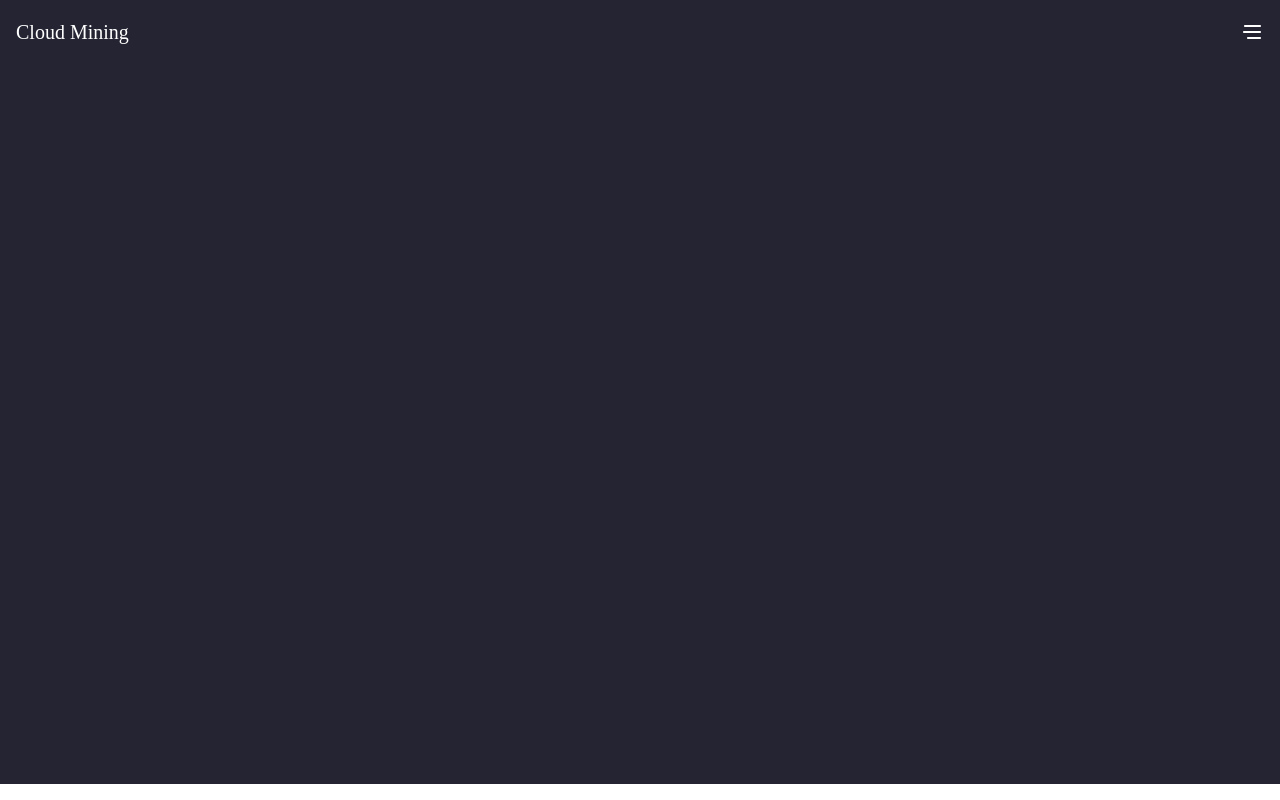
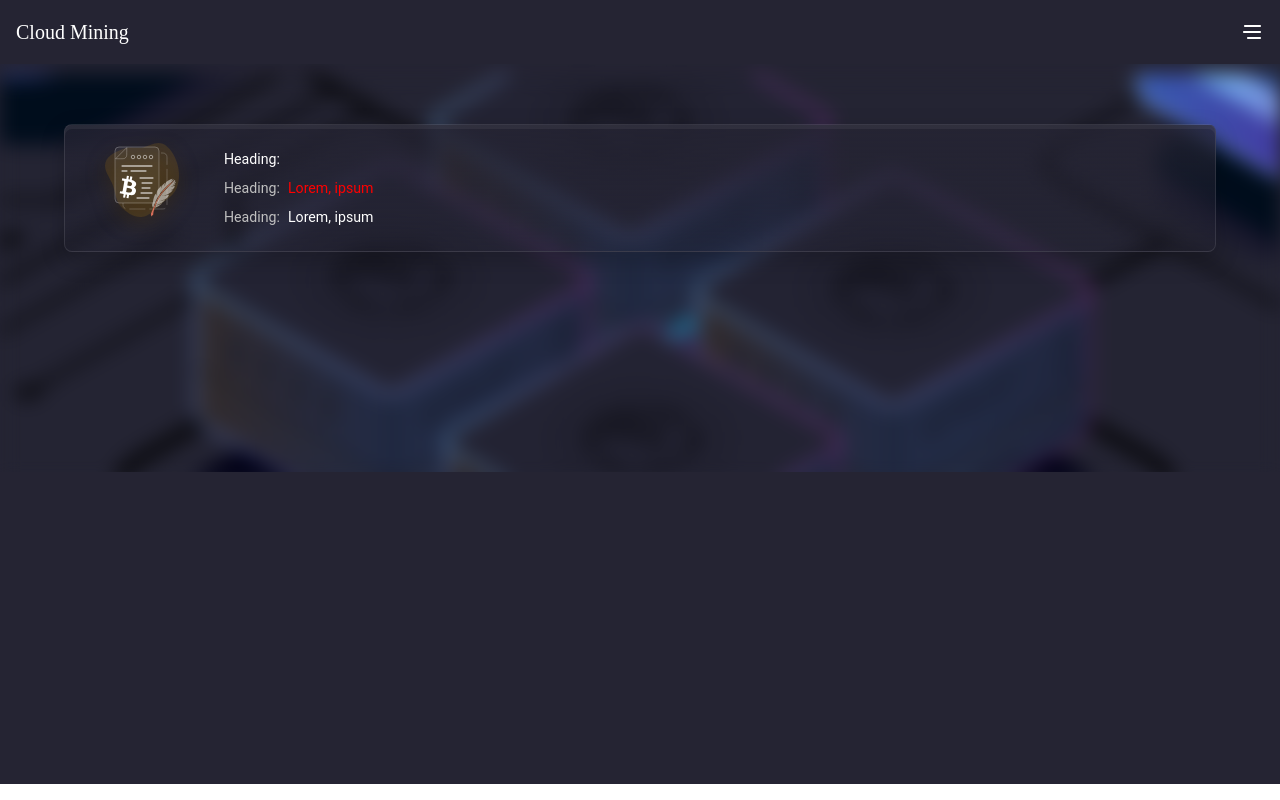
Before and after one commit to ayushsuryan/CloudMine-Frontend-2.0, a React (Vite) app: page /Order in a window 1280 px wide. Before the commit this address had no page. Built offline with nearby package versions, Linux system fonts and the light colour scheme.

Commit message:
Threshhold 1.1

```diff
--- a/src/App.jsx
+++ b/src/App.jsx
@@ -1,8 +1,14 @@
 // src/App.jsx
 import React, { useState } from "react";
-import { BrowserRouter as Router, Route, Routes } from "react-router-dom";
+import {
+  BrowserRouter as Router,
+  Route,
+  Routes,
+  Navigate,
+} from "react-router-dom";
 import Home from "./components/Home"; // Import Home page
 import Mining from "./components/Mining"; // Import Mining page
+import Order from "./components/Order"; // Import Order page
 import Modal from "./components/Modal"; // Import Modal component
 import Nav from "./components/Nav"; // Import Nav component
 import "./App.css"; // Import global styles
@@ -24,14 +30,13 @@ const App = () => {
   return (
     <Router>
       <div className="app-container">
-        {" "}
-        {/* Wrap in a container */}
         <Nav onOpen={openModal} isModal={isModalActive} />
         <div className="routes">
-          {" "}
-          {/* Add class for routes */}
           <Routes>
+            <Route path="/" element={<Navigate to="/Home" />} />{" "}
+            {/* Default redirect */}
             <Route path="/Home" element={<Home />} />
+            <Route path="/Order" element={<Order />} />
             <Route path="/mining" element={<Mining />} />
           </Routes>
         </div>
--- /dev/null
+++ b/src/components/Home.css
@@ -0,0 +1,16 @@
+/* Card */
+
+.card {
+    display: flex;
+    flex-direction: row;
+    align-items: flex-start;
+    padding: 24px 20px;
+    width: 100%;
+    height: 128px;
+    background: linear-gradient(180deg, rgba(37, 36, 51, 0.8) 0%, rgba(37, 36, 51, 0.2) 100%);
+    border: 0.5px solid rgba(255, 255, 255, 0.1);
+    box-shadow:
+        0px 8px 24px rgba(0, 0, 0, 0.2),
+        inset 0px 4px 0px rgba(255, 255, 255, 0.05);
+    border-radius: 8px;
+}
--- a/src/components/Home.jsx
+++ b/src/components/Home.jsx
@@ -1,7 +1,7 @@
 import React from "react";
-
+import "./Home.css";
 const Home = () => {
-  return <div>Hello</div>;
+  return <div className="card">Hello</div>;
 };
 
 export default Home;
--- /dev/null
+++ b/src/components/Order.css
@@ -0,0 +1,75 @@
+.container {
+    position: relative; /* Ensure the container is positioned for absolute children */
+}
+
+.blurred-image-container {
+    position: absolute; /* Position absolutely within the container */
+    width: 100%;
+    height: 408px; /* Adjust as needed */
+    overflow: hidden; /* Hide overflow if necessary */
+    z-index: 0; /* Set to 0 to stay behind the cards */
+}
+
+.blurred-image {
+    position: absolute;
+    width: 100%;
+    height: 100%;
+    top: 10px;
+    left: 50%;
+    transform: translateX(-50%);
+    object-fit: cover; /* Ensures the image covers the container */
+    filter: blur(10px); /* Apply blur effect directly to the image */
+}
+
+.cards-container {
+    position: relative; /* This allows the cards to be on top of the blurred image */
+    z-index: 1; /* Ensure cards are above the blurred background */
+    width: 100%;
+    margin-top: 50px;
+}
+
+.card {
+    display: flex;
+
+    flex-direction: row;
+    width: 90%;
+    padding: 0px 20px;
+    margin: auto;
+    height: 128px;
+    background: linear-gradient(180deg, rgba(37, 36, 51, 0.8) 0%, rgba(37, 36, 51, 0.2) 100%);
+    border: 0.5px solid rgba(255, 255, 255, 0.1);
+    box-shadow:
+        0px 8px 24px rgba(0, 0, 0, 0.2),
+        inset 0px 4px 0px rgba(255, 255, 255, 0.05);
+    border-radius: 8px;
+    gap: 25px;
+    align-items: center;
+    margin-top: 10px; /* Add space between cards */
+}
+
+.right {
+    display: flex;
+    font-family: "Roboto";
+    font-style: normal;
+    font-weight: 400;
+    font-size: 17px;
+    color: #ffffff;
+    flex-direction: column;
+    justify-content: space-evenly;
+    height: 80%;
+}
+
+.right-item {
+    display: flex;
+    flex-direction: row;
+    align-items: center;
+    padding: 0px;
+    gap: 8px;
+    font-size: smaller;
+}
+.red-text {
+    color: red; /* Set the text color to red */
+}
+.gray-text {
+    color: rgb(192, 192, 192); /* Set the text color to red */
+}
--- /dev/null
+++ b/src/components/Order.jsx
@@ -0,0 +1,34 @@
+import React from "react";
+import "./Order.css";
+import rigImage from "../assets/test.svg";
+import shadowImage from "../assets/shadow.svg";
+
+const Order = () => {
+  return (
+    <div className="container">
+      <div className="blurred-image-container">
+        <img src={shadowImage} alt="Shadow" className="blurred-image" />
+      </div>
+      <div className="cards-container">
+        <div className="card">
+          <img src={rigImage} alt="rigImage" />
+          <div className="right">
+            <div className="right-item">
+              <span>Heading:</span>
+            </div>
+            <div className="right-item">
+              <span className="gray-text">Heading:</span>
+              <span className="red-text">Lorem, ipsum</span>
+            </div>
+            <div className="right-item">
+              <span className="gray-text">Heading:</span>
+              <span>Lorem, ipsum</span>
+            </div>
+          </div>
+        </div>
+      </div>
+    </div>
+  );
+};
+
+export default Order;
```
Also changed, not shown: src/assets/test.svg (added).
